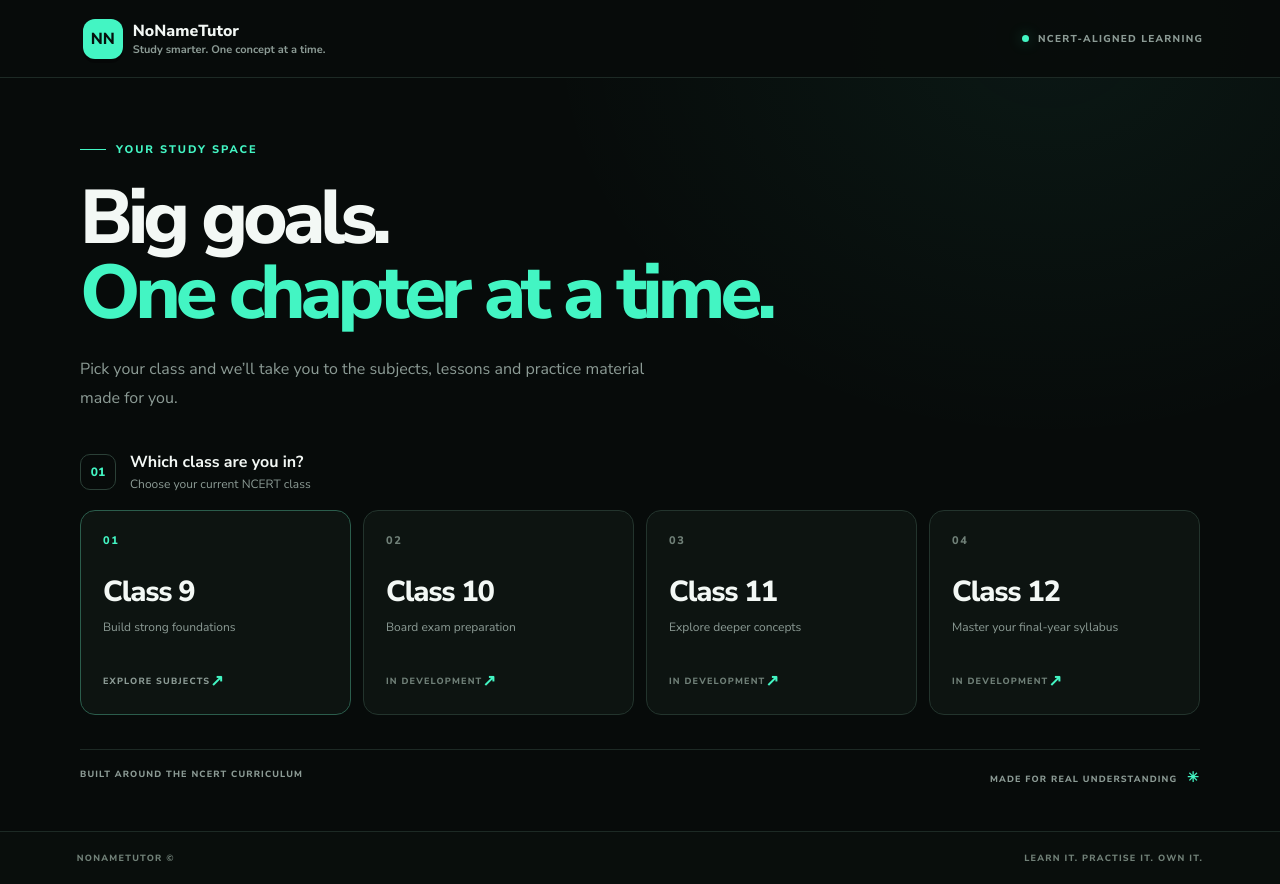
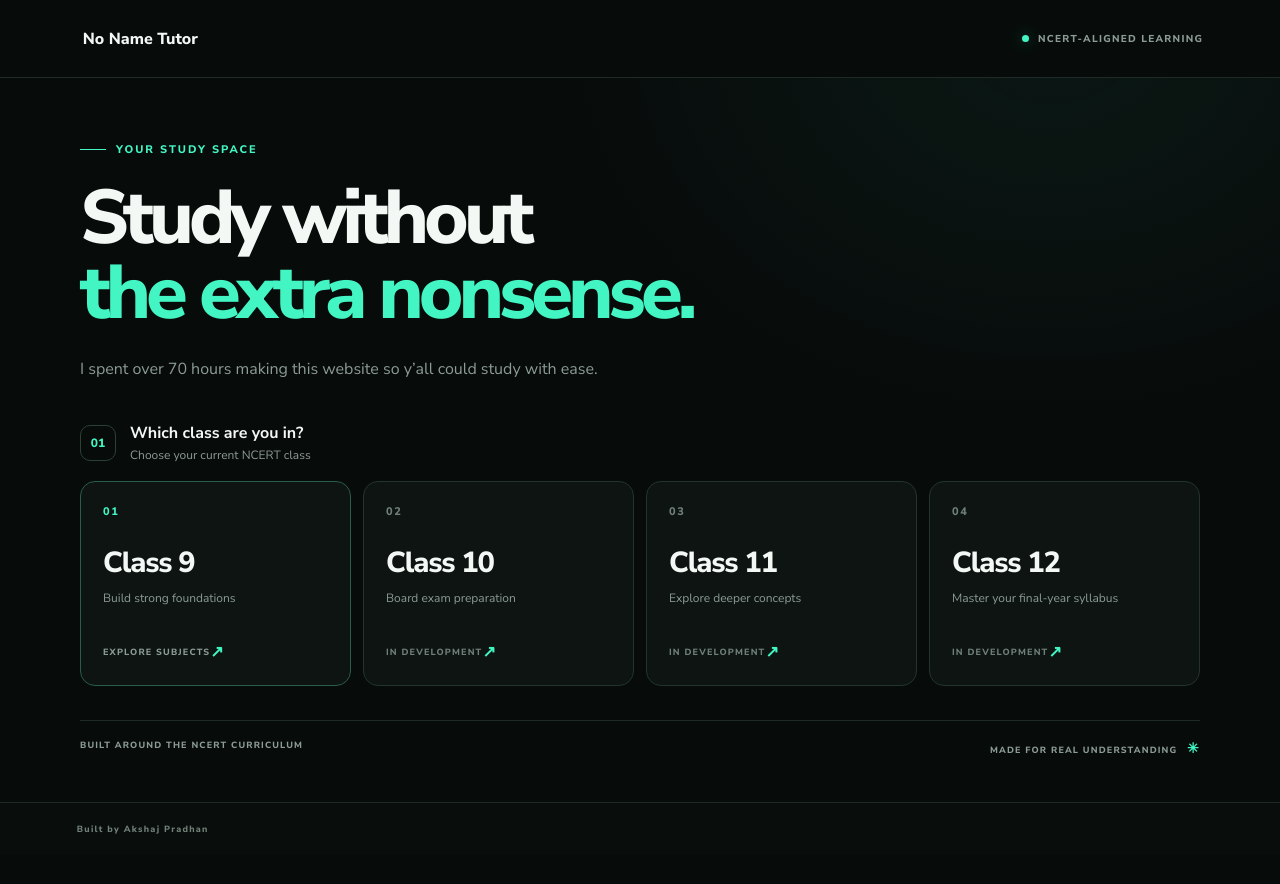
Before and after one commit to AjTheDegenerate/NoNameTutor, a Next.js app: page / in a window 1280 px wide. After the commit the page ends 855 px from the top, so only its background shows below. Built offline with nearby package versions, Linux system fonts and the light colour scheme.

Commit message:
Simplify No Name Tutor branding and copy

```diff
--- a/app/page.jsx
+++ b/app/page.jsx
@@ -349,9 +349,9 @@ export default function Home(){
     {id:"12",label:"Class 12",detail:"Master your final-year syllabus",status:"planned"}
   ];
   const subjectOptions=[
-    {id:"physics",label:"Physics",detail:"Motion, forces, energy and more",icon:"◉",available:selectedClass==="9",tag:selectedClass==="9"?"READY":"PLANNED"},
-    {id:"biology",label:"Biology",detail:"Life, living systems and the natural world",icon:"✳",available:false,tag:"COMING SOON"},
-    {id:"chemistry",label:"Chemistry",detail:"Matter, reactions and the world around us",icon:"⚗",available:false,tag:"PLANNED"},
+    {id:"physics",label:"Physics",detail:"move stuff",icon:"◉",available:selectedClass==="9",tag:selectedClass==="9"?"READY":"PLANNED"},
+    {id:"biology",label:"Biology",detail:"living stuff",icon:"✳",available:false,tag:"COMING SOON"},
+    {id:"chemistry",label:"Chemistry",detail:"walter white type shi",icon:"⚗",available:false,tag:"PLANNED"},
     {id:"mathematics",label:"Mathematics",detail:"Patterns, problem-solving and proof",icon:"∑",available:false,tag:"PLANNED"}
   ];
   function chooseSubject(subject){
@@ -361,13 +361,13 @@ export default function Home(){
   }
   if(hubStage!=="workspace") return <main className="app-shell hub-shell">
     <header className="hub-topbar">
-      <button className="brand" onClick={()=>{setHubStage("classes");setSelectedSubject(null);}} aria-label="NoNameTutor home"><span className="brand-mark">NN</span><span><b>NoNameTutor</b><small>Study smarter. One concept at a time.</small></span></button>
+      <button className="brand" onClick={()=>{setHubStage("classes");setSelectedSubject(null);}} aria-label="NoNameTutor home"><span className="brand-name"><b>No Name Tutor</b></span></button>
       <span className="hub-top-note"><span className="status-dot" /> NCERT-ALIGNED LEARNING</span>
     </header>
     {hubStage==="classes"&&<section className="hub-hero">
       <div className="hub-eyebrow"><span className="hub-eyebrow-line" /> YOUR STUDY SPACE</div>
-      <h1>Big goals.<br/><em>One chapter at a time.</em></h1>
-      <p className="hub-intro">Pick your class and we’ll take you to the subjects, lessons and practice material made for you.</p>
+      <h1>Study without<br/><em>the extra nonsense.</em></h1>
+      <p className="hub-intro">I spent over 70 hours making this website so y’all could study with ease.</p>
       <div className="hub-step"><span>01</span><div><b>Which class are you in?</b><small>Choose your current NCERT class</small></div></div>
       <div className="class-grid">{classOptions.map((item,index)=><button key={item.id} className={"class-card "+(item.status==="available"?"class-card-ready":"class-card-planned")} onClick={()=>{setSelectedClass(item.id);setHubStage("subjects");setSelectedSubject(null);}}>
         <span className="class-card-index">0{index+1}</span><span className="class-card-label">{item.label}</span><span className="class-card-detail">{item.detail}</span><span className="class-card-bottom">{item.status==="available"?"EXPLORE SUBJECTS":"IN DEVELOPMENT"} <b>↗</b></span>
@@ -395,11 +395,11 @@ export default function Home(){
       <div className="preview-status"><span className="status-dot" /> {selectedSubject?.tag==="COMING SOON"?"COMING SOON":"IN DEVELOPMENT"} <span>·</span> CLASS {selectedClass}</div>
       <button className="hub-primary" onClick={()=>setHubStage("subjects")}>Explore other subjects <span>→</span></button>
     </section>}
-    <footer className="hub-footer"><span>NONAMETUTOR ©</span><span>LEARN IT. PRACTISE IT. OWN IT.</span></footer>
+    <footer className="hub-footer"><span>Built by Akshaj Pradhan</span></footer>
   </main>;
   return <main className="app-shell" ref={appRoot}>
     <header className="topbar">
-      <button className="brand" onClick={()=>{setHubStage("classes");setSelectedSubject(null);}} aria-label="NoNameTutor home"><span className="brand-mark">NN</span><span><b>NoNameTutor</b><small>Class {selectedClass} · Physics</small></span></button>
+      <button className="brand" onClick={()=>{setHubStage("classes");setSelectedSubject(null);}} aria-label="NoNameTutor home"><span className="brand-name"><b>No Name Tutor</b></span></button>
       <nav className="top-nav">
         <button className={tab==="learn"?"nav-active":""} onClick={()=>setTab("learn")}>Learn</button>
         <button className={tab==="practice"?"nav-active":""} disabled={!["motion","force","work"].includes(chapter.id)} onClick={()=>openTab("practice")}>Practice</button>
@@ -468,6 +468,6 @@ export default function Home(){
 
     </div></section>}
 
-    <footer><span>NoNameTutor · Class 9 Physics</span><span>Chapter {chapter.number} study pack integrated</span></footer>
+    <footer><span>Built by Akshaj Pradhan</span></footer>
   </main>;
 }
```
